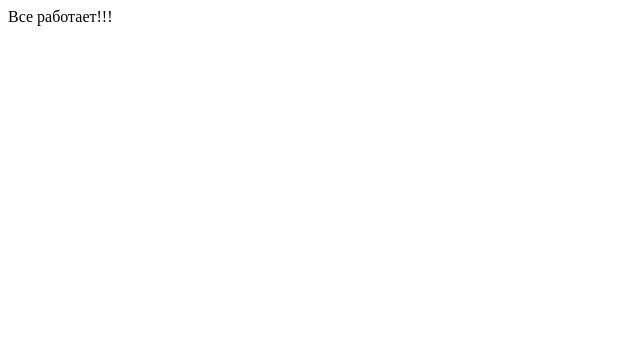
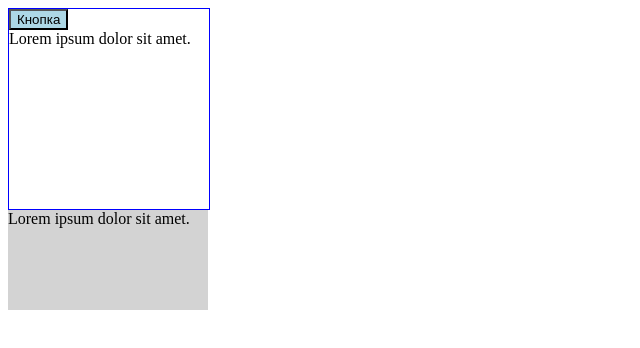
Before and after one commit to UserGitHub37/learning-typescript, a React (Create React App) app: page / in a window 1280 px wide. Shown: the top 348 px of the page, without its empty margins (0-640 px from the left). Built offline with nearby package versions, Linux system fonts and the light colour scheme; the HTML template or start-up script is replaced by a standard one.

Commit message:
feat: create the Card

```diff
--- a/src/App.tsx
+++ b/src/App.tsx
@@ -1,9 +1,16 @@
 import React from 'react';
+import Card, { CardVariant } from './components/Card';
 
 const App = () => {
   return (
     <div>
-      Все работает!!!
+      <Card onClick={(num) => console.log('click-1', num)} variant={CardVariant.outlined} width='200px' height='200px'>
+        <button style={{background: 'lightblue'}}>Кнопка</button>
+        <div>Lorem ipsum dolor sit amet.</div>
+      </Card>
+      <Card onClick={(num) => console.log('click-2', num)} variant={CardVariant.primary} width='200px' height='100px'>
+        <div>Lorem ipsum dolor sit amet.</div>
+      </Card>
     </div>
   );
 };
--- /dev/null
+++ b/src/components/Card.tsx
@@ -0,0 +1,33 @@
+import { FC, ReactNode, useState } from 'react';
+
+export enum CardVariant {
+  outlined = 'outlined',
+  primary = 'primary'
+}
+
+interface CardProps {
+  width?: string;
+  height?: string;
+  variant: CardVariant;
+  onClick: (num: number) => void;
+  children?: ReactNode;
+}
+
+const Card: FC<CardProps> = ({width, height, variant, onClick, children}) => {
+  const [state, setState] = useState(0);
+
+  return (
+    <div style={{
+      width,
+      height,
+      border: variant === CardVariant.outlined ? '1px solid blue' : 'none',
+      background: variant === CardVariant.primary ? 'lightgray' : ''
+    }}
+      onClick={() => onClick(state)}
+    >
+      {children}
+    </div>
+  );
+};
+
+export default Card;
```
